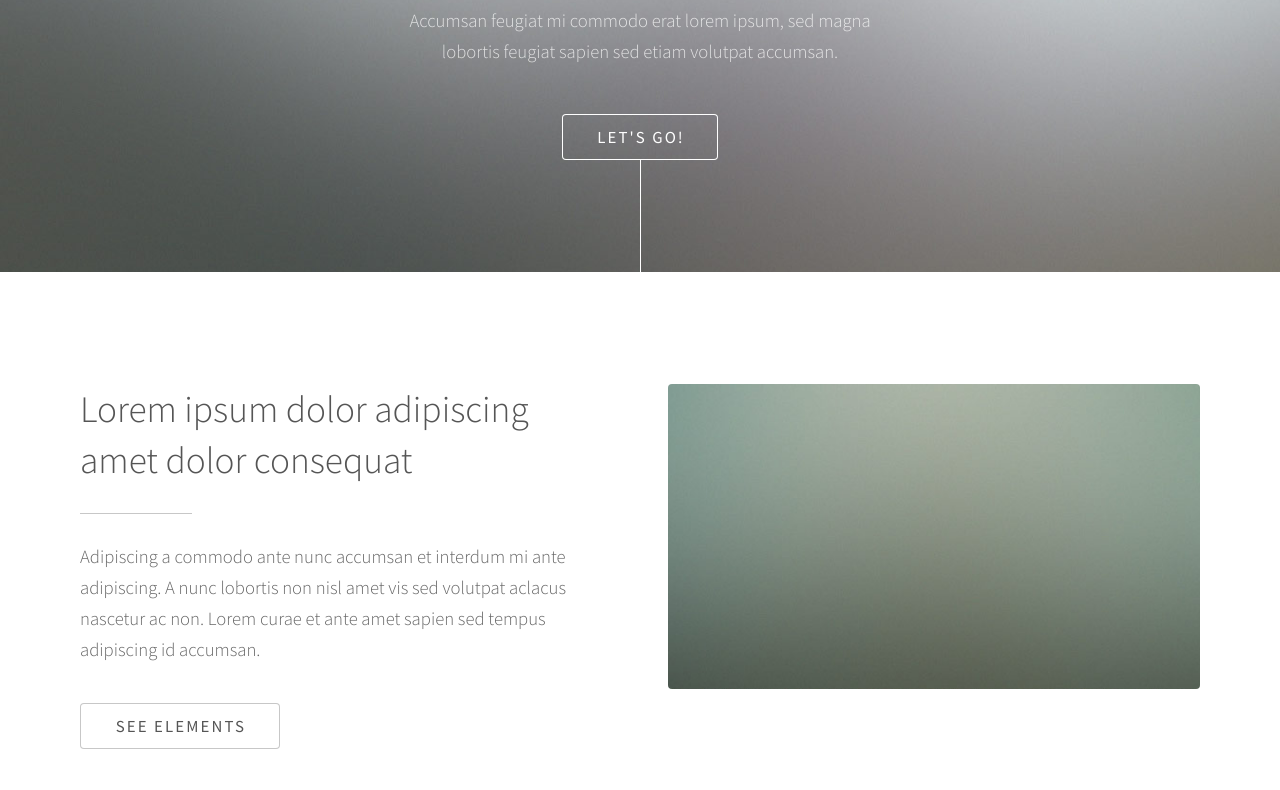
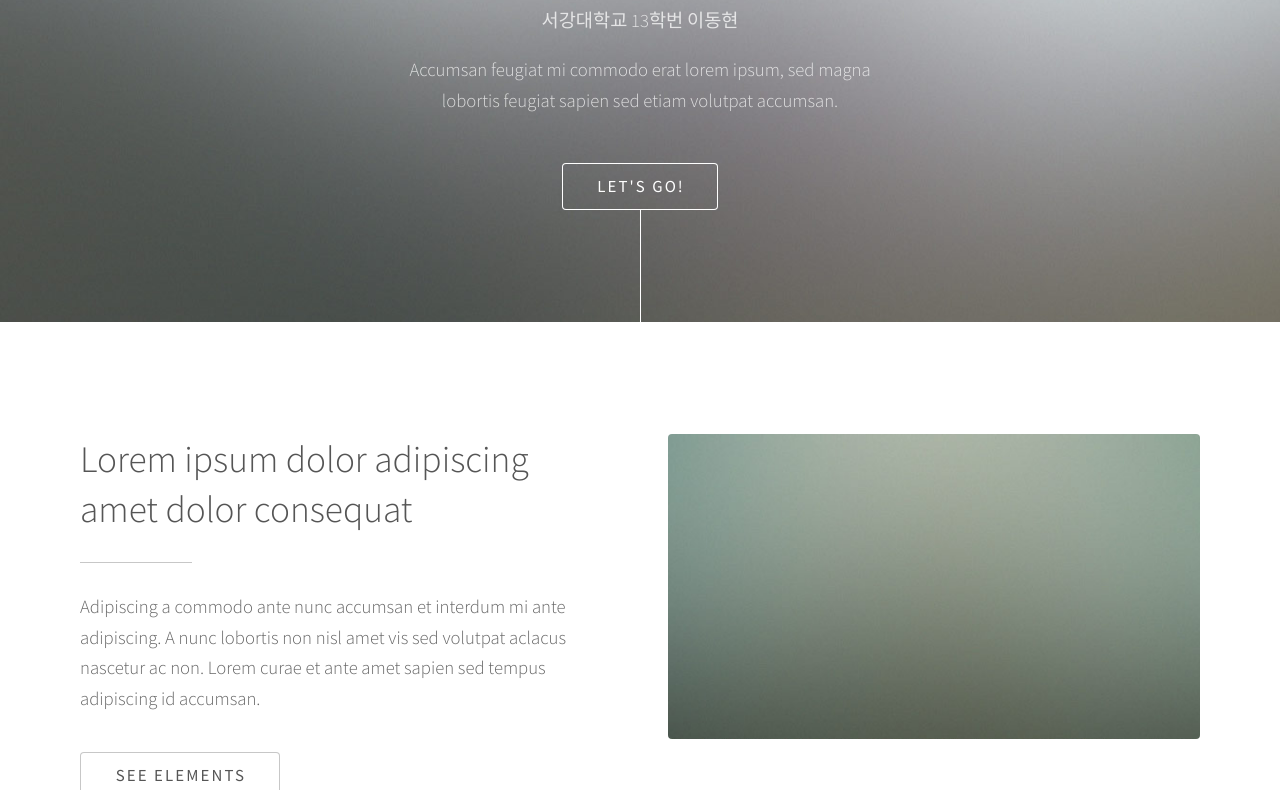
Before and after one commit to donghyunleeee/donghyunleeee.github.io, a plain HTML site: page index.html in a window 1280 px wide. Shown: the part 341-1131 px from the top of the page. Drawn offline with Linux system fonts and the light colour scheme.

Commit message:
서강대학교 13학번 이동현

```diff
--- a/index.html
+++ b/index.html
@@ -21,6 +21,7 @@
 					<span class="icon major fa-cloud"></span>
 					<h1>Hi, I'm <strong>Donghyun!</strong>, <br />
 					a detective.</h1>
+					<p>서강대학교 13학번 이동현</p>
 					<p>Accumsan feugiat mi commodo erat lorem ipsum, sed magna<br />
 					lobortis feugiat sapien sed etiam volutpat accumsan.</p>
 					<ul class="actions">
```
